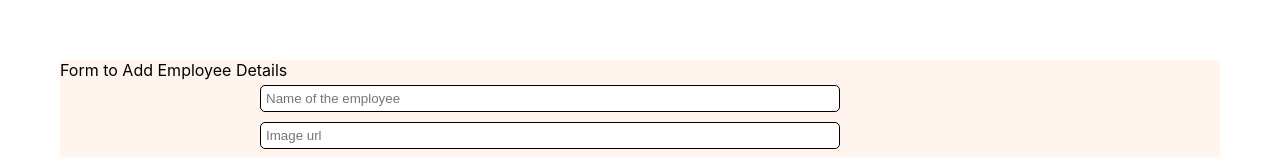
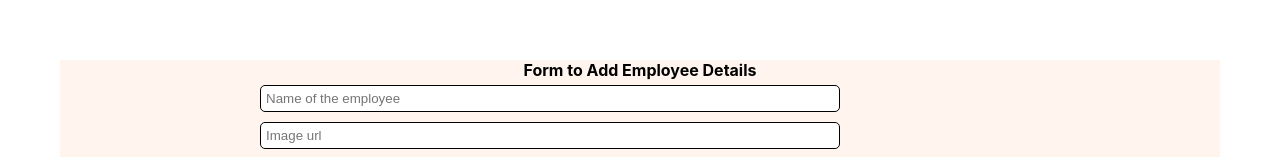
Before and after one commit to HenokGeb/website, a React (Create React App) app: page / in a window 1280 px wide. Shown: the top 157 px of the page. Built offline with nearby package versions, Linux system fonts and the light colour scheme; no server answers.

Commit message:
last commit

```diff
--- a/package.json
+++ b/package.json
@@ -11,7 +11,7 @@
     "react": "^18.2.0",
     "react-dom": "^18.2.0",
     "react-router": "^6.6.1",
-    "react-scripts": "5.0.1",
+    "react-scripts": "^5.0.1",
     "web-vitals": "^2.1.4"
   },
   "scripts": {
--- a/src/Components/Form.js
+++ b/src/Components/Form.js
@@ -37,7 +37,7 @@ const handleClick = () => {
 }
   return (
     <div>
-    <div>Form to Add Employee Details</div>
+    <div style ={{textAlign: "center", fontWeight: "bold"}}>Form to Add Employee Details</div>
     <form >
     <input className="input" type ="text" value = {name} placeholder= "Name of the employee" onChange = {handleName} />
     <br/>
```
Also changed, not shown: 1 other file (tests, documents, lock files or other folders).
